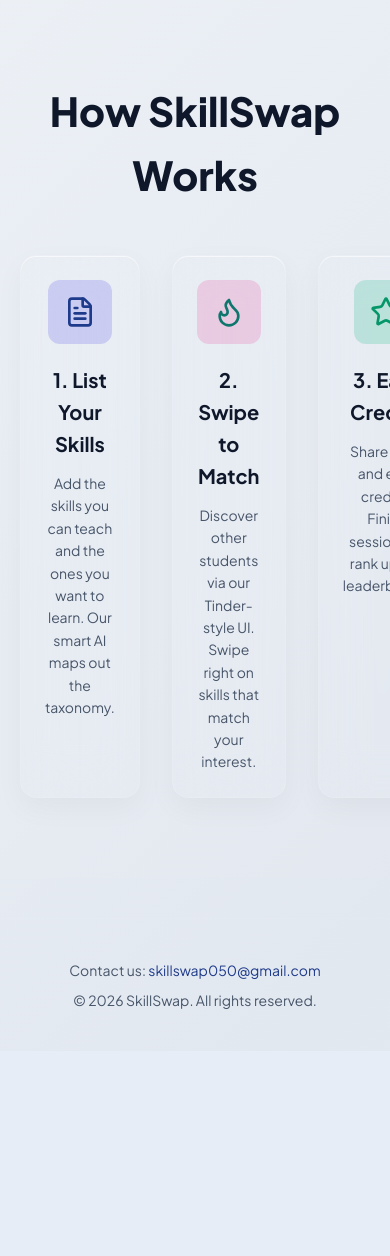
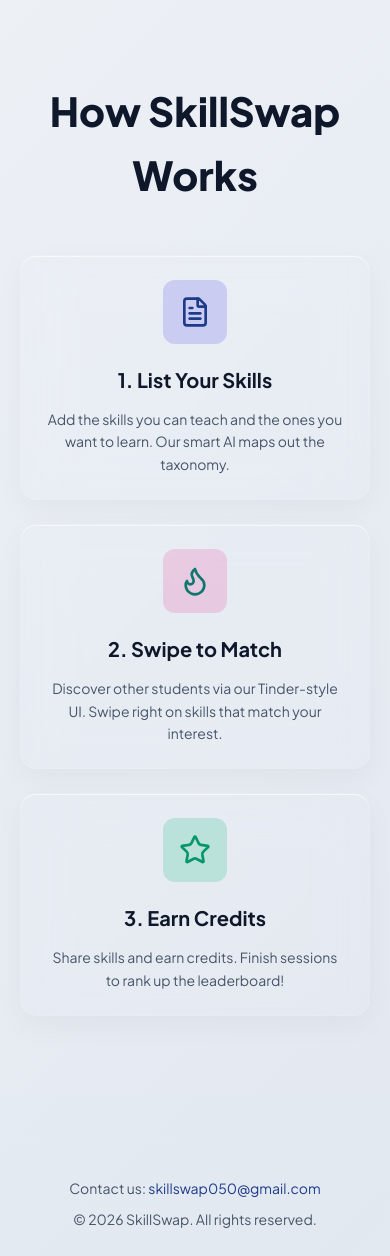
Before and after one commit to ayuciyd/SkillSwap, a Flask app: page / in a window 390 px wide; the page is wider, and only the part inside the window is pictured. Shown: the part 845-2101 px from the top of that part. Before the commit the page ends 1855 px from the top of that part, so only its background shows below. Run offline with Flask 3, Linux system fonts and the light colour scheme; some libraries are stand-ins or nearby versions.

Commit message:
Update README and fix mobile layouts

```diff
--- a/static/css/style.css
+++ b/static/css/style.css
@@ -41,7 +41,7 @@
 .app-container { display: flex; min-height: 100vh; }
 
 /* Sidebar */
-.sidebar { width: var(--sidebar-width); background: rgba(255, 255, 255, 0.65); backdrop-filter: blur(24px); -webkit-backdrop-filter: blur(24px); border-right: 1px solid rgba(255, 255, 255, 0.5); position: fixed; height: 100vh; padding: 24px 0; display: flex; flex-direction: column; z-index: 100; box-shadow: 2px 0 20px rgba(0,0,0,0.03); }
+.sidebar { width: var(--sidebar-width); background: rgba(255, 255, 255, 0.65); backdrop-filter: blur(24px); -webkit-backdrop-filter: blur(24px); border-right: 1px solid rgba(255, 255, 255, 0.5); position: fixed; height: 100dvh; overflow-y: auto; padding: 24px 0; display: flex; flex-direction: column; z-index: 100; box-shadow: 2px 0 20px rgba(0,0,0,0.03); }
 .sidebar-logo { padding: 0 24px 24px; font-size: 24px; font-weight: 800; display: flex; align-items: center; gap: 8px; }
 .brand-text { font-family: 'Merriweather', serif; font-weight: 700; color: #142B49; letter-spacing: -0.5px; }
 .text-gradient { background: linear-gradient(to right, #1D4ED8, #0F766E); -webkit-background-clip: text; background-clip: text; color: transparent; }
--- a/templates/index.html
+++ b/templates/index.html
@@ -36,7 +36,7 @@
     <div style="max-width: 1000px; margin: 0 auto; text-align: center;">
         <h2 style="font-size: 2.5rem; font-weight: 800; margin-bottom: 48px;">How SkillSwap Works</h2>
 
-        <div class="grid-cols-2" style="grid-template-columns: 1fr 1fr 1fr; gap: 32px;">
+        <div class="grid-cols-3">
             <div class="card" style="border: 1px solid rgba(255,255,255,0.1); background: transparent;">
                 <div class="stat-icon" style="margin: 0 auto 20px; width: 64px; height: 64px; background: rgba(79,70,229,0.2);"><i data-lucide="file-text" style="width: 32px; height: 32px;"></i></div>
                 <h3 style="font-size: 1.25rem; margin-bottom: 12px;">1. List Your Skills</h3>
```
